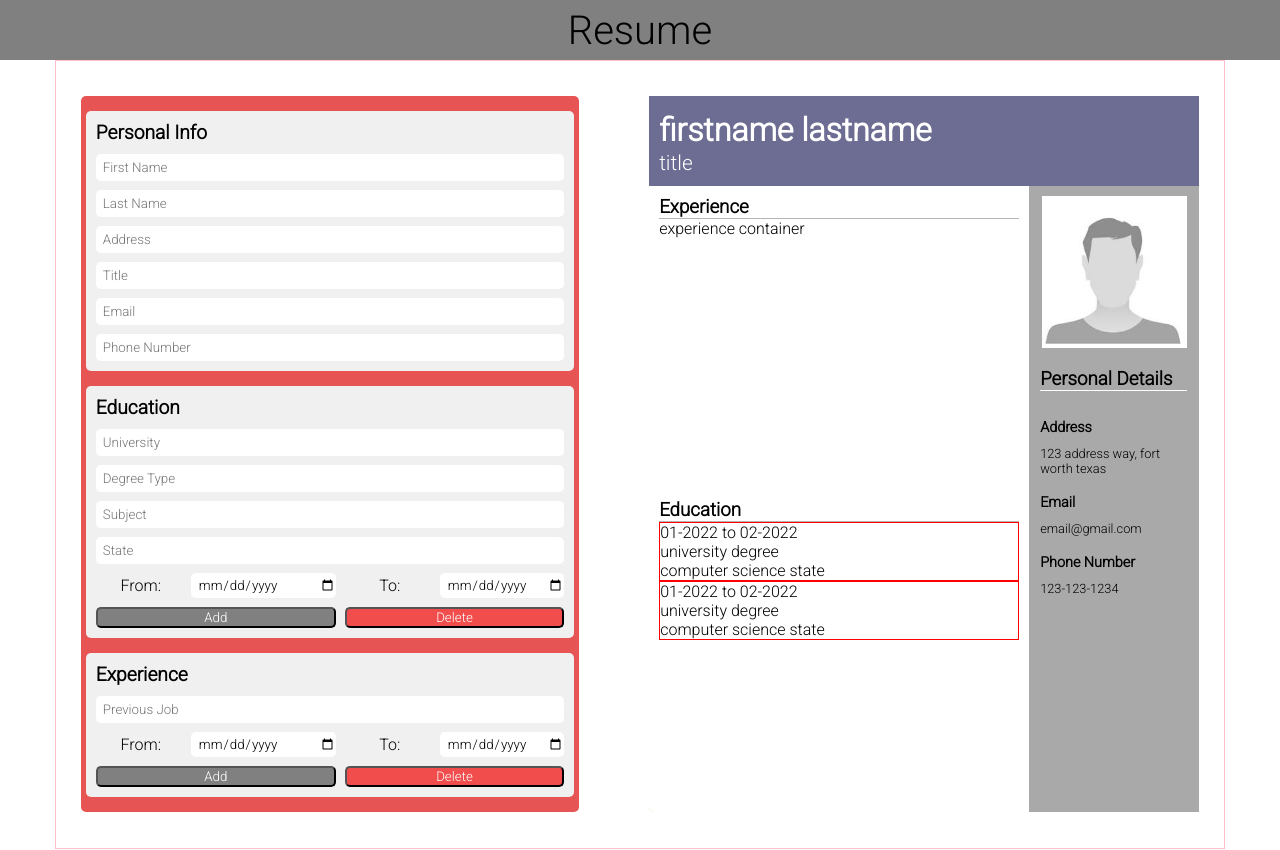
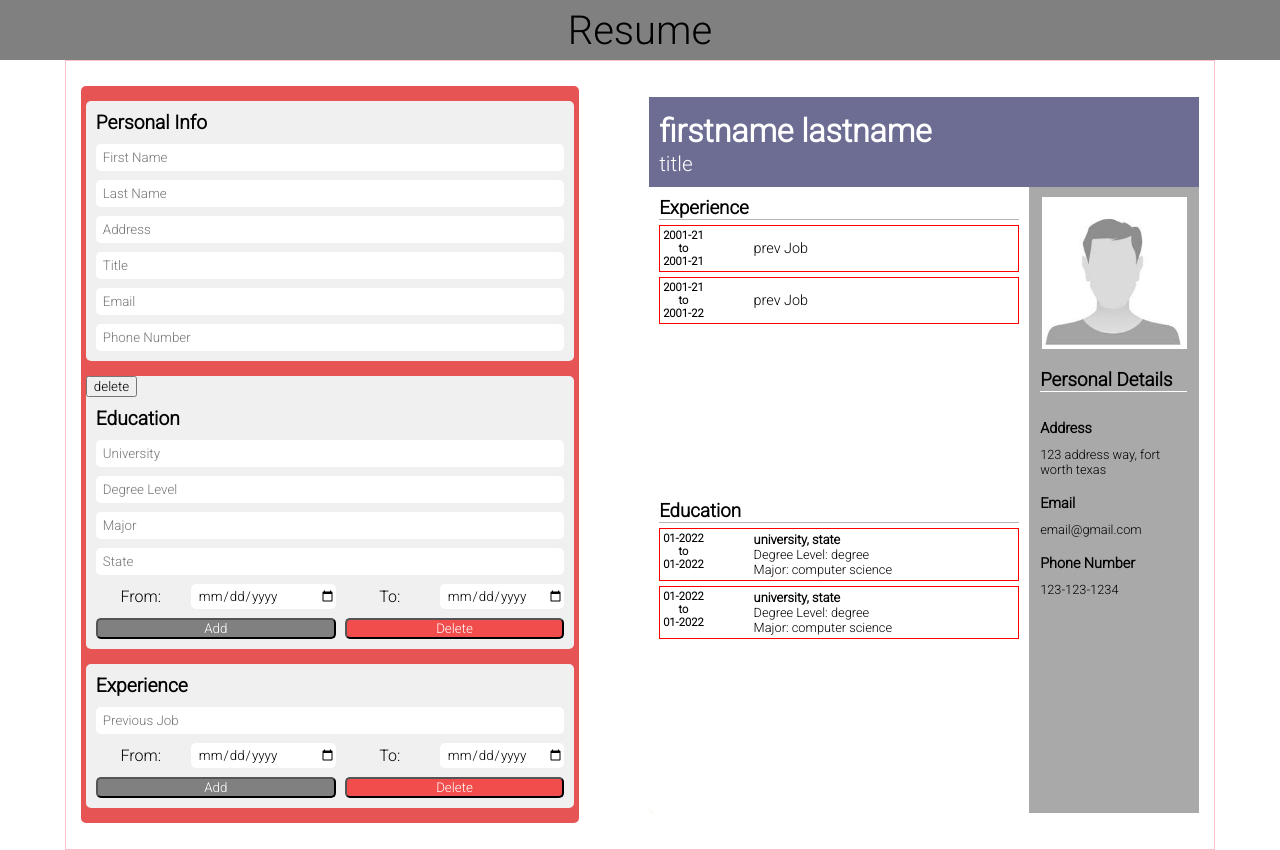
Before and after one commit to KurtisIvey/resumeResizableWithRedux, a React (Create React App) app: page / in a window 1280 px wide. Built offline with nearby package versions, Linux system fonts and the light colour scheme; the HTML template or start-up script is replaced by a standard one.

Commit message:
add deleteEd & addEd functionality in redux, fix styling on education container

```diff
--- a/src/App.css
+++ b/src/App.css
@@ -27,7 +27,7 @@
 .app__body {
     display: flex;
     flex-direction: row;
-    padding: 25px;
+    padding: 15px;
     justify-self: center;
     align-items: center;
     border: 1px solid pink;
@@ -89,7 +89,6 @@
     .app__body {
         display: flex;
         flex-direction: column;
-        margin: 0;
 
 
 
--- a/src/components/Education.js
+++ b/src/components/Education.js
@@ -1,19 +1,18 @@
-import React, { useState } from "react";
+import React from "react";
 import "./styling/education.css";
 import { useSelector, useDispatch } from "react-redux";
 import { infoSliceActions } from "../store/slices/infoSlice";
-import { current } from "@reduxjs/toolkit";
 
 const Education = () => {
   const dispatch = useDispatch();
   //state
-  const university = useSelector((state) => state.university);
-  const degree = useSelector((state) => state.degree);
-  const subject = useSelector((state) => state.subject);
-  const degreeState = useSelector((state) => state.degreeState);
-  const degreeDateFrom = useSelector((state) => state.degreeDateFrom);
-  const degreeDateTo = useSelector((state) => state.degreeDateTo);
-  const education = useSelector((state) => state.education);
+  const university = useSelector((state) => state.info.university);
+  const degree = useSelector((state) => state.info.degree);
+  const subject = useSelector((state) => state.info.subject);
+  const degreeState = useSelector((state) => state.info.degreeState);
+  const degreeDateFrom = useSelector((state) => state.info.degreeDateFrom);
+  const degreeDateTo = useSelector((state) => state.info.degreeDateTo);
+  const education = useSelector((state) => state.info.education);
   // infoSliceActions
   const setUniversity = (universityToBeSet) =>
     dispatch(infoSliceActions.setUniversity(universityToBeSet));
@@ -29,31 +28,25 @@ const Education = () => {
     dispatch(infoSliceActions.setDegreeDateTo(degreeDateToBeSet));
   const setEducation = (educationToBeSet) =>
     dispatch(infoSliceActions.setEducation(educationToBeSet));
-  const addToEducation = (arg) =>
-    dispatch(infoSliceActions.addToEducation(arg));
-
-  const handleDeleteEducation = (e) => {
-    let newEdArray = education;
-    newEdArray.pop();
-    setEducation(newEdArray);
-  };
+  const handleDeleteEducation = () =>
+    dispatch(infoSliceActions.handleDeleteEducation());
 
   const handleAddEducation = (e) => {
     e.preventDefault();
-    addToEducation({
+    const newItem = {
       university: university,
       degree: degree,
       subject: subject,
       degreeState: degreeState,
       degreeDateFrom: degreeDateFrom,
       degreeDateTo: degreeDateTo,
-    });
-    console.log("trying to add");
-    console.log(education);
+    };
+    setEducation(newItem);
   };
 
   return (
     <div className="education">
+      <button onClick={() => handleDeleteEducation()}> delete</button>
       <h2 onClick={() => console.log(education)} className="education__header">
         Education
       </h2>
@@ -75,7 +68,7 @@ const Education = () => {
           type="text"
           onChange={(e) => setDegree(e.target.value)}
           defaultValue=""
-          placeholder="Degree Type"
+          placeholder="Degree Level"
           className="education__input"
           required
         />
@@ -84,7 +77,7 @@ const Education = () => {
           type="text"
           onChange={(e) => setSubject(e.target.value)}
           defaultValue=""
-          placeholder="Subject"
+          placeholder="Major"
           className="education__input"
           required
         />
--- a/src/components/RenderedResume.js
+++ b/src/components/RenderedResume.js
@@ -25,20 +25,54 @@ const RenderedResume = () => {
         <div className="resume__edAndExpContainer">
           <div className="resume__experienceContainer">
             <h3 className="resume__sectionTitle">Experience</h3>
-            experience container
+            {experience.map((item, index) => {
+              return (
+                <div key={index} className="resume__renderedExpItemContainer">
+                  <div className="resume__renderedExpFromTo">
+                    <div>
+                      {item.from.substring(2, 0)}
+                      {item.from.slice(-5)}
+                    </div>
+                    <div>to</div>
+                    <div>
+                      {item.to.substring(2, 0)}
+                      {item.to.slice(-5)}
+                    </div>
+                  </div>
+
+                  <div className="resume__renderedExpPrevJob">
+                    {item.previousJob}
+                  </div>
+                </div>
+              );
+            })}
           </div>
           <div className="resume__educationContainer">
             <h3 className="resume__sectionTitle">Education</h3>
-            {education.map((item) => {
+            {education.map((item, index) => {
               return (
-                <div className="resume__renderedEdItemContainer">
+                <div key={index} className="resume__renderedEdItemContainer">
                   <div className="resume__edItemFromTo">
-                    {item.from.substring(2, 0)}
-                    {item.from.slice(-5)} to {item.to.substring(2, 0)}
-                    {item.to.slice(-5)}
+                    <div>
+                      {item.degreeDateFrom.substring(5, 8)}
+                      {item.degreeDateFrom.substring(0, 4)}
+                    </div>
+
+                    <div>to</div>
+                    <div>
+                      {" "}
+                      {item.degreeDateTo.substring(5, 8)}
+                      {item.degreeDateTo.substring(0, 4)}
+                    </div>
                   </div>
-                  <div className="resume__edItemUniDegreeSubject"></div>
-                  {item.university} {item.degree} {item.subject} {item.state}{" "}
+                  <div className="resume__edItemUniDegreeSubject">
+                    <span style={{ fontWeight: "600" }}>
+                      {item.university}, {item.state}
+                    </span>
+                    <div>Degree Level: {item.degree}</div>
+
+                    <div>Major: {item.subject}</div>
+                  </div>
                 </div>
               );
             })}
--- a/src/components/styling/RenderedResume.css
+++ b/src/components/styling/RenderedResume.css
@@ -79,13 +79,47 @@
         font-size: .9rem;
         padding: 0;
     }
-
-.resume__renderedEdItemContainer {
-    display: grid;
-    grid-template-columns: 1fr 1fr;
+.resume__renderedExpItemContainer{
+    margin-top: 5px;
+    padding: 3px;
+    display: flex;
 
     border: 1px solid red;
 }
+    .resume__renderedExpFromTo{
+        display: flex;
+        padding-right: 50px;
+        flex-direction: column;
+        align-items: center;
+        font-size: .7rem;
+        font-weight: 600;
+    }
+    .resume__renderedExpPrevJob {
+        display: flex;
+        align-self: center;
+        font-size: .9rem;
+    }
+
+.resume__renderedEdItemContainer {
+    margin-top: 5px;
+    padding: 3px;
+    display: flex;
+
+    border: 1px solid red;
+}
+    .resume__edItemFromTo {
+        display: flex;
+        padding-right: 50px;
+        flex-direction: column;
+        align-items: center;
+        font-size: .7rem;
+        font-weight: 600;
+    }
+    .resume__edItemUniDegreeSubject{
+        display: flex;
+        flex-direction: column;
+        font-size: .8rem;
+    }
 @media screen and (max-width: 745px) {
     .resume {
         width: 500px;
--- a/src/components/styling/education.css
+++ b/src/components/styling/education.css
@@ -58,13 +58,3 @@
     color: white;
     background-color: rgb(241, 77, 77);
 }
-
-
-@media screen and (max-width: 539px) {
-
-    .education__input {
-        grid-column: span 1;
-    }
-
-
-}
--- a/src/components/styling/experience.css
+++ b/src/components/styling/experience.css
@@ -44,14 +44,3 @@
     color: white;
     background-color: rgb(241, 77, 77);
 }
-
-
-
-@media screen and (max-width: 539px) {
-
-    .experience__previousJob {
-      grid-column: span 1;
-
-  }
-
-}
--- a/src/components/styling/personalInfo.css
+++ b/src/components/styling/personalInfo.css
@@ -38,18 +38,3 @@
     color: white;
     background-color: grey;
 }
-
-@media screen and (max-width: 539px) {
-    .personalInfo__container {
-        display: grid;
-        grid-gap: 9px;
-        grid-template-columns: repeat(auto-fit, minmax(240px, 1fr));
-        padding: 10px;
-    }
-    .personalInfo__submitBtn {
-        grid-column: span 1;
-        border-radius: 5px;
-        color: white;
-        background-color: grey;
-    }
-}
--- a/src/store/slices/infoSlice.js
+++ b/src/store/slices/infoSlice.js
@@ -21,19 +21,24 @@ const infoSlice = createSlice({
         degree: "degree",
         subject: "computer science",
         state: "state",
-        from: "01-21-2022",
-        to: "02-22-2022",
+        degreeDateFrom: "2022-01-21",
+        degreeDateTo: "2022-01-21",
       },
       {
         university: "university",
         degree: "degree",
         subject: "computer science",
         state: "state",
-        from: "01-21-2022",
-        to: "02-22-2022",
+        degreeDateFrom: "2022-01-21",
+        degreeDateTo: "2022-01-21",
       },
     ],
-    experience: [],
+    experience: [
+      { previousJob: "prev Job", from: "2022-01-21", to: "2022-01-21" },
+      { previousJob: "prev Job", from: "2022-01-21", to: "2022-01-22" },
+    ],
+    prevJobDateFrom: "",
+    prevJobDateTo: "",
   },
   reducers: {
     setFirstName(state, action) {
@@ -80,25 +85,23 @@ const infoSlice = createSlice({
       state.degreeDateTo = action.payload;
       console.log(state.degreeDateTo);
     },
+    setEducation2(state, action) {
+      state.education = action.payload;
+    },
     setEducation(state, action) {
-      state.education = [...state, action.payload];
+      const newItem = action.payload;
+      state.education.push({
+        university: newItem.university,
+        degree: newItem.degree,
+        subject: newItem.subject,
+        degreeState: newItem.degreeState,
+        degreeDateFrom: newItem.degreeDateFrom,
+        degreeDateTo: newItem.degreeDateTo,
+      });
     },
-    addToEducation(state) {
-      let newArray = state.education;
-
-      newArray.push({
-        university: state.university,
-        degree: state.degree,
-        subject: state.subject,
-        degreeState: state.degreeState,
-        degreeDateFrom: state.degreeDateFrom,
-        degreeDateTo: state.degreeDateTo,
-      });
-      state.education = newArray;
-      console.log("trying");
-      console.log(current(state.education));
+    handleDeleteEducation(state) {
+      state.education.pop();
     },
-
     resetEducationFields(state) {
       state.university = "";
       state.degree = "";
@@ -108,7 +111,21 @@ const infoSlice = createSlice({
       state.degreeDateTo = "";
     },
     setExperience(state, action) {
-      state.experience = action.payload;
+      const newJob = action.payload;
+      state.education.push({
+        previousJob: newJob.previousJob,
+        prevJobDateFrom: newJob.prevJobDateFrom,
+        prevJobDateTo: newJob.prevJobDateTo,
+      });
+    },
+    setPrevJob(state, action) {
+      state.previousJob = action.payload;
+    },
+    setPrevJobDateFrom(state, action) {
+      state.prevJobDateFrom = action.payload;
+    },
+    setPrevJobDateTo(state, action) {
+      state.prevJobDateTo = action.payload;
     },
   },
 });
--- a/src/store/store.js
+++ b/src/store/store.js
@@ -1,4 +1,4 @@
-import { configureStore } from "@reduxjs/toolkit";
+import { configureStore, getDefaultMiddleware } from "@reduxjs/toolkit";
 import infoSlice from "./slices/infoSlice";
 
 export const store = configureStore({
```
